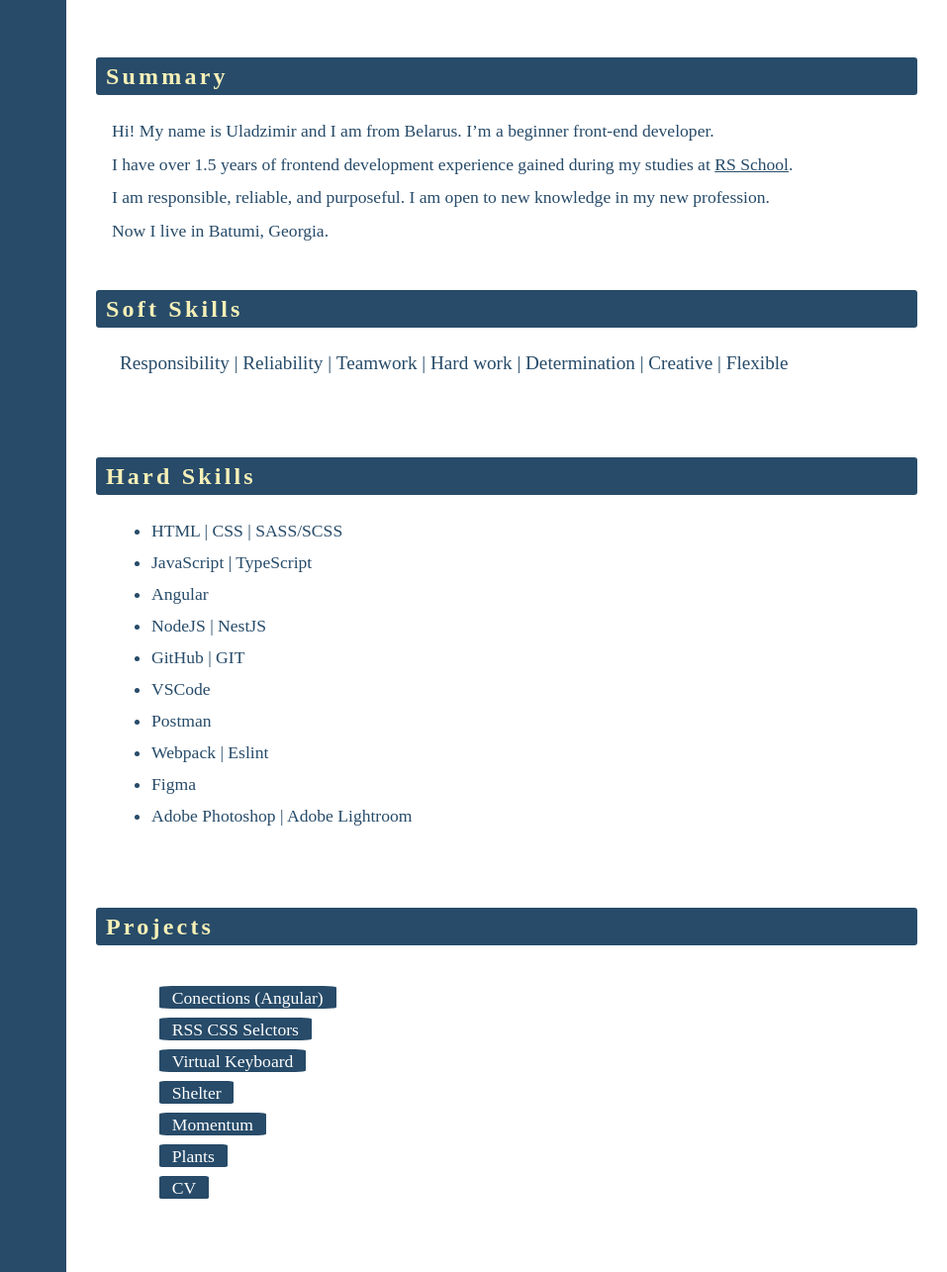
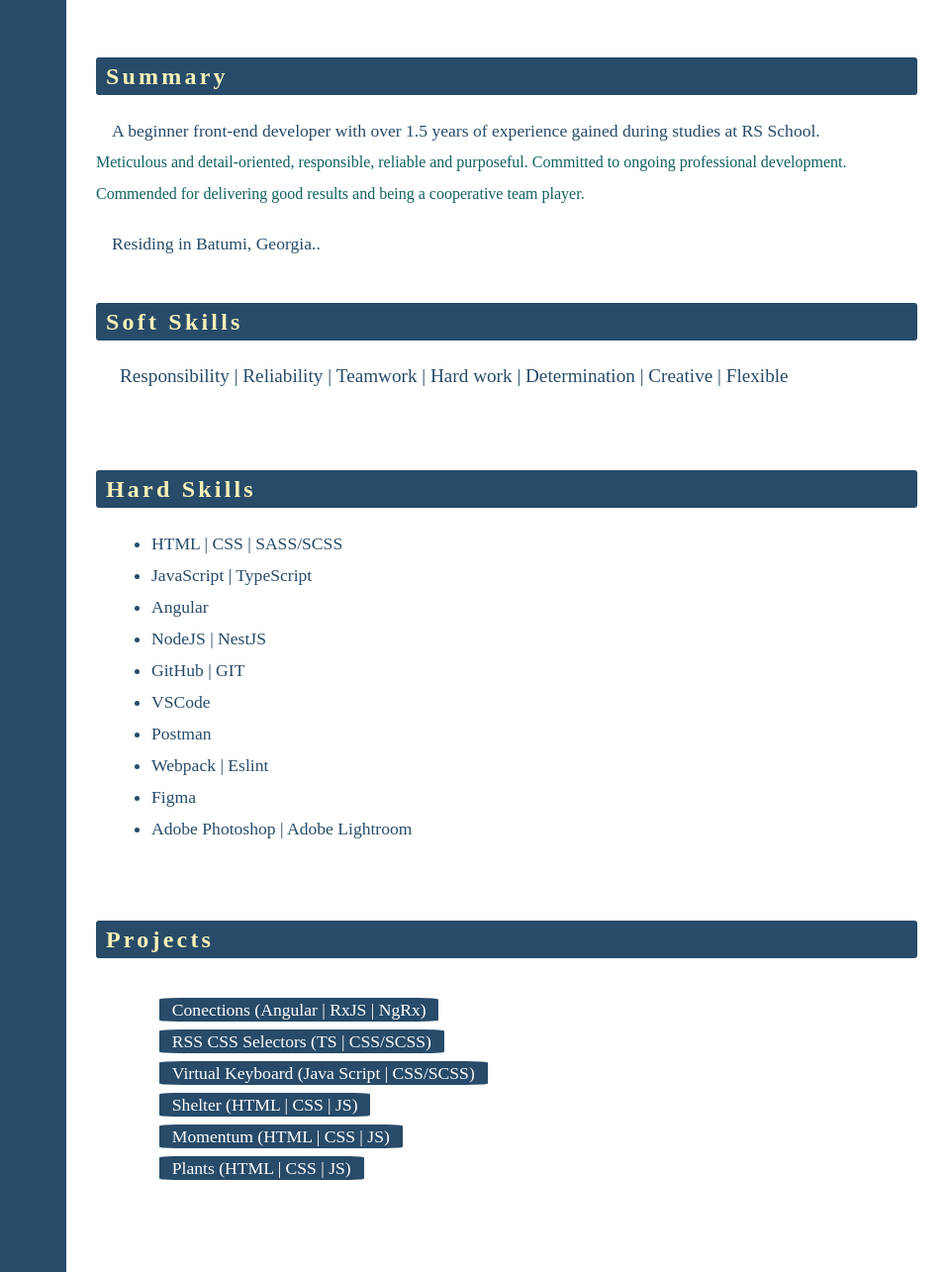
Before and after one commit to uladek/rsschool-cv, a plain HTML site: page index.html in a window 1280 px wide. Shown: the part 232-1517 px from the top of the page at 99% size, 323-1280 px from the left. Drawn offline with Linux system fonts and the light colour scheme.

Commit message:
feat: update info

```diff
--- a/index.html
+++ b/index.html
@@ -109,10 +109,9 @@
                 <h1>Uladzimir Hrydzin</h1>
                 <section class="section" id="summary">
                     <h2 class="section-title title-bg">Summary</h2>
-                    <p class="blue-text about">Hi! My name is Uladzimir and I am from Belarus. I’m a beginner front-end developer.</p>
-                    <p class="blue-text about">I have over 1.5 years of frontend development experience gained during my studies at <a class="blue-link" href="https://rs.school/">RS School</a>.</p>
-                    <p class="blue-text about">I am responsible, reliable, and purposeful. I am open to new knowledge in my new profession.</p>
-                    <p class="blue-text about">Now I live in Batumi, Georgia.</p>
+                    <p class="blue-text about">A beginner front-end developer with over 1.5 years of experience gained during studies at RS School.</p>
+                    <p>Meticulous and detail-oriented, responsible, reliable and purposeful. Committed to ongoing professional development. Commended for delivering good results and being a cooperative team player.</p>
+                    <p class="blue-text about">Residing in Batumi, Georgia..</p>
                 </section>
 
                 <section class="section" id="skills">
@@ -176,20 +175,20 @@
                     <ul class="projects-wrapper">
 
 
-                        <li class="cv"><a class="border-cv" href="https://rolling-scopes-school.github.io/uladek-ANGULAR2023Q4/connections/signin">Conections (Angular)</a></li>
+                        <li class="cv"><a class="border-cv" href="https://rolling-scopes-school.github.io/uladek-ANGULAR2023Q4/connections/signin">Conections (Angular | RxJS | NgRx)</a></li>
 
                         <!-- <li class="cv"><a class="border-cv" href="">Youtube client(Angular)</a></li> -->
 
-                        <li class="cv"><a class="border-cv" href="https://rolling-scopes-school.github.io/uladek-JSFE2023Q1/rss-css-selectors/">RSS CSS Selctors</a></li>
+                        <li class="cv"><a class="border-cv" href="https://rolling-scopes-school.github.io/uladek-JSFE2023Q1/rss-css-selectors/">RSS CSS Selectors (TS | CSS/SCSS)</a></li>
 
-                        <li class="cv"><a class="border-cv" href="https://uladek.github.io/virtual-keyboard/">Virtual Keyboard</a></li>
+                        <li class="cv"><a class="border-cv" href="https://uladek.github.io/virtual-keyboard/">Virtual Keyboard (Java Script | CSS/SCSS)</a></li>
 
-                        <li class="cv"><a class="border-cv" href="https://rolling-scopes-school.github.io/uladek-JSFE2023Q1/shelter/main/main.html">Shelter</a></li>
+                        <li class="cv"><a class="border-cv" href="https://rolling-scopes-school.github.io/uladek-JSFE2023Q1/shelter/main/main.html">Shelter (HTML | CSS | JS)</a></li>
 
-                        <li class="cv"><a class="border-cv" href="https://rolling-scopes-school.github.io/uladek-JSFEPRESCHOOL2022Q4/momentum/">Momentum</a></li>
+                        <li class="cv"><a class="border-cv" href="https://rolling-scopes-school.github.io/uladek-JSFEPRESCHOOL2022Q4/momentum/">Momentum (HTML | CSS | JS)</a></li>
 
-                        <li class="cv"><a class="border-cv" href=" https://rolling-scopes-school.github.io/uladek-JSFEPRESCHOOL2022Q4/plants/">Plants</a></li>
-                        <li class="cv"><a class="border-cv" href="https://uladek.github.io/rsschool-cv/">CV</a></li>
+                        <li class="cv"><a class="border-cv" href=" https://rolling-scopes-school.github.io/uladek-JSFEPRESCHOOL2022Q4/plants/">Plants (HTML | CSS | JS)</a></li>
+                        <!-- <li class="cv"><a class="border-cv" href="https://uladek.github.io/rsschool-cv/">CV (HTML| CSS)</a></li> -->
                         <!-- <li class="cv"><a class="border-cv" href="https://rolling-scopes-school.github.io/uladek-JSFEPRESCHOOL2022Q2/travel/">Travel</a></li> -->
                     </ul>
                 </section>
```
